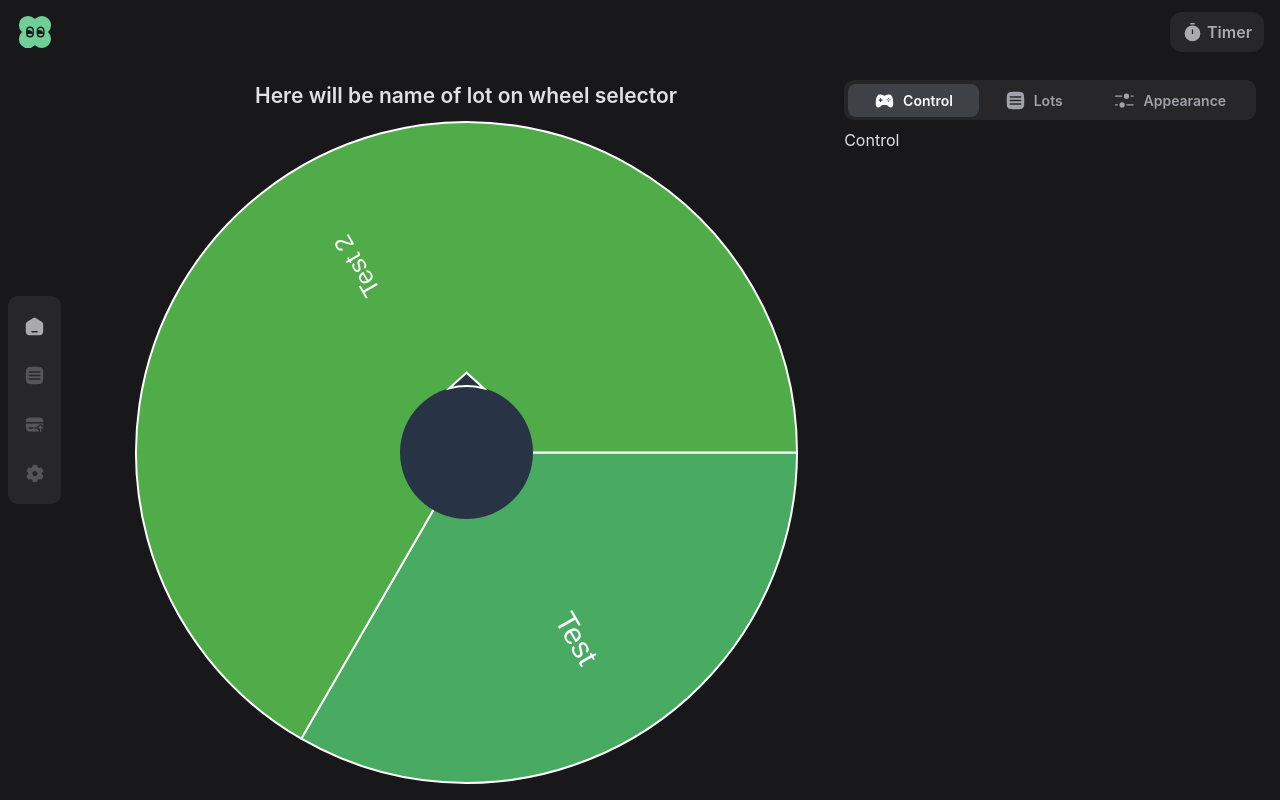
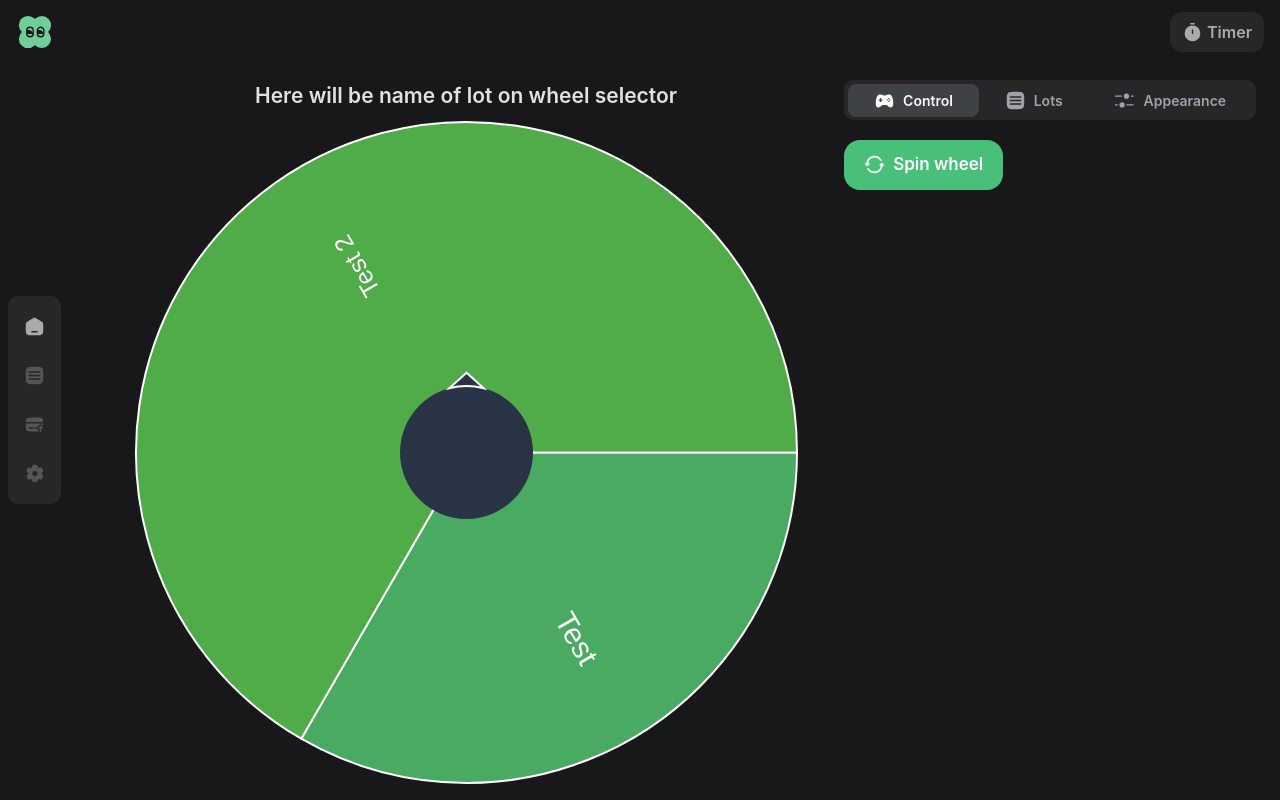
Before and after one commit to novsource/klewik-mono, a React (Vite) app in the folder apps/streamers-dashboard/: page /dashboard/1/wheel in a window 1280 px wide. Built offline with nearby package versions, Linux system fonts and the light colour scheme.

Commit message:
feat(tabs): change wheel tabs content

```diff
--- a/apps/streamers-dashboard/src/pages/AuctionWheelPage/components/WheelTabs/ControlWheelTab/ControlWheelTab.tsx
+++ b/apps/streamers-dashboard/src/pages/AuctionWheelPage/components/WheelTabs/ControlWheelTab/ControlWheelTab.tsx
@@ -1,7 +1,21 @@
 import {TabsContent} from '@/components/ui/tabs';
+import {Icons} from '@ui/icons';
 
 const ControlWheelTab = () => {
-  return <TabsContent value="control">Control</TabsContent>;
+  return (
+    <TabsContent
+      value="control"
+      className="data-[state=active]:h-full flex flex-col gap-y-3 mt-5">
+      <div className="flex flex-col gap-y-2">
+        <button
+          onClick={console.log}
+          className="flex gap-x-2 w-fit items-center justify-center bg-green text-white font-semibold text-title px-5 py-3 rounded-[16px]">
+          <Icons.Refresh width={21} height={21} />
+          Spin wheel
+        </button>
+      </div>
+    </TabsContent>
+  );
 };
 
 export default ControlWheelTab;
--- a/apps/streamers-dashboard/src/pages/AuctionWheelPage/components/WheelTabs/LotsWheelTab/LotsWheelTab.tsx
+++ b/apps/streamers-dashboard/src/pages/AuctionWheelPage/components/WheelTabs/LotsWheelTab/LotsWheelTab.tsx
@@ -1,7 +1,11 @@
 import {TabsContent} from '@/components/ui/tabs';
 
 const LotsWheelTab = () => {
-  return <TabsContent value="lots">LotsWheelTab</TabsContent>;
+  return (
+    <TabsContent value="lots" className="data-[state=active]:h-full">
+      <div className="h-full bg-dark rounded-large"></div>
+    </TabsContent>
+  );
 };
 
 export default LotsWheelTab;
--- a/apps/streamers-dashboard/src/pages/AuctionWheelPage/components/WheelTabs/WheelTab.tsx
+++ b/apps/streamers-dashboard/src/pages/AuctionWheelPage/components/WheelTabs/WheelTab.tsx
@@ -27,7 +27,7 @@ const WheelTab = () => {
     ));
   }, []);
   return (
-    <Tabs defaultValue="control">
+    <Tabs defaultValue="control" className="h-full flex flex-col">
       <TabsList className="dark w-full flex justify-between bg-dark rounded-large">
         {tabsTriggers}
       </TabsList>
```
